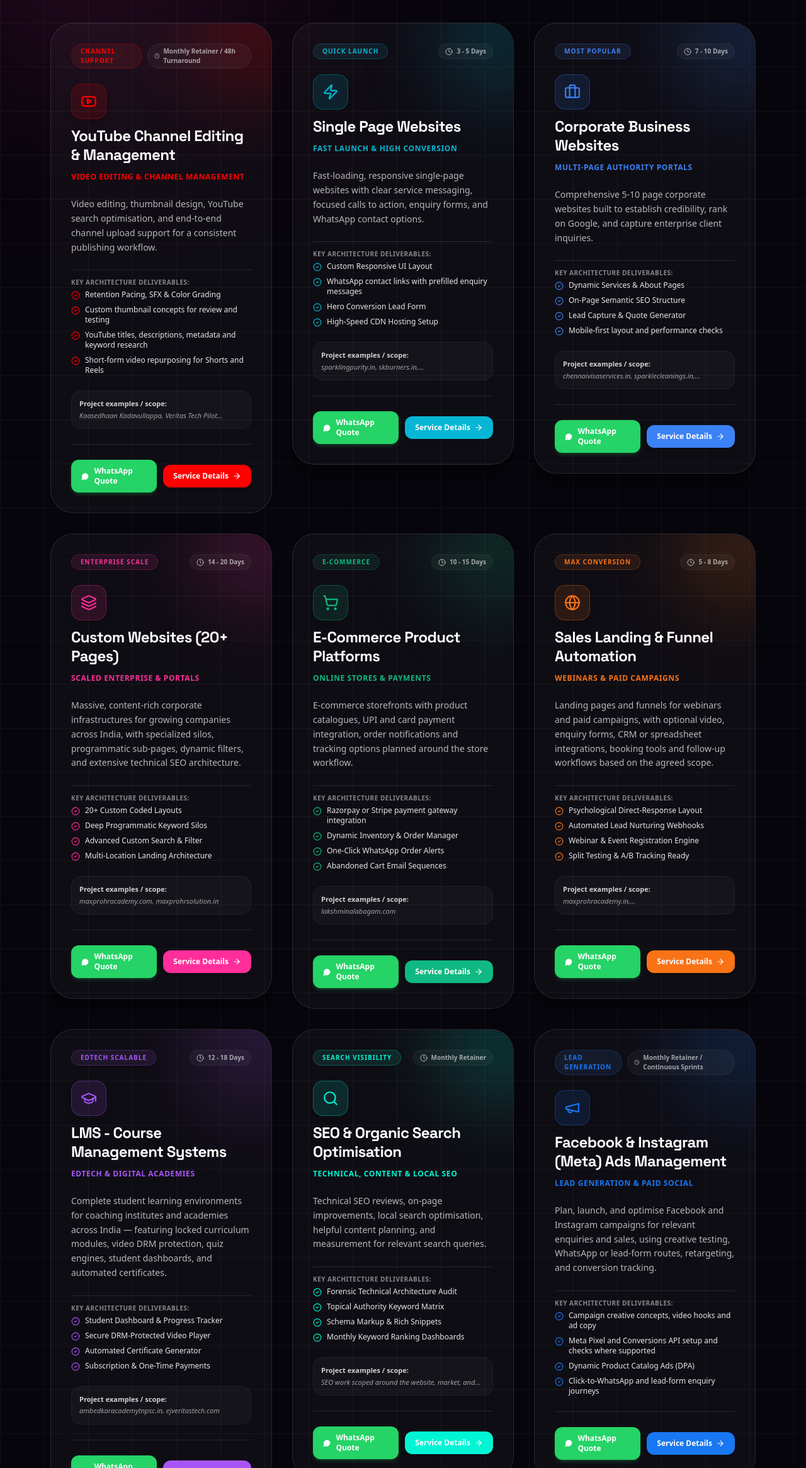
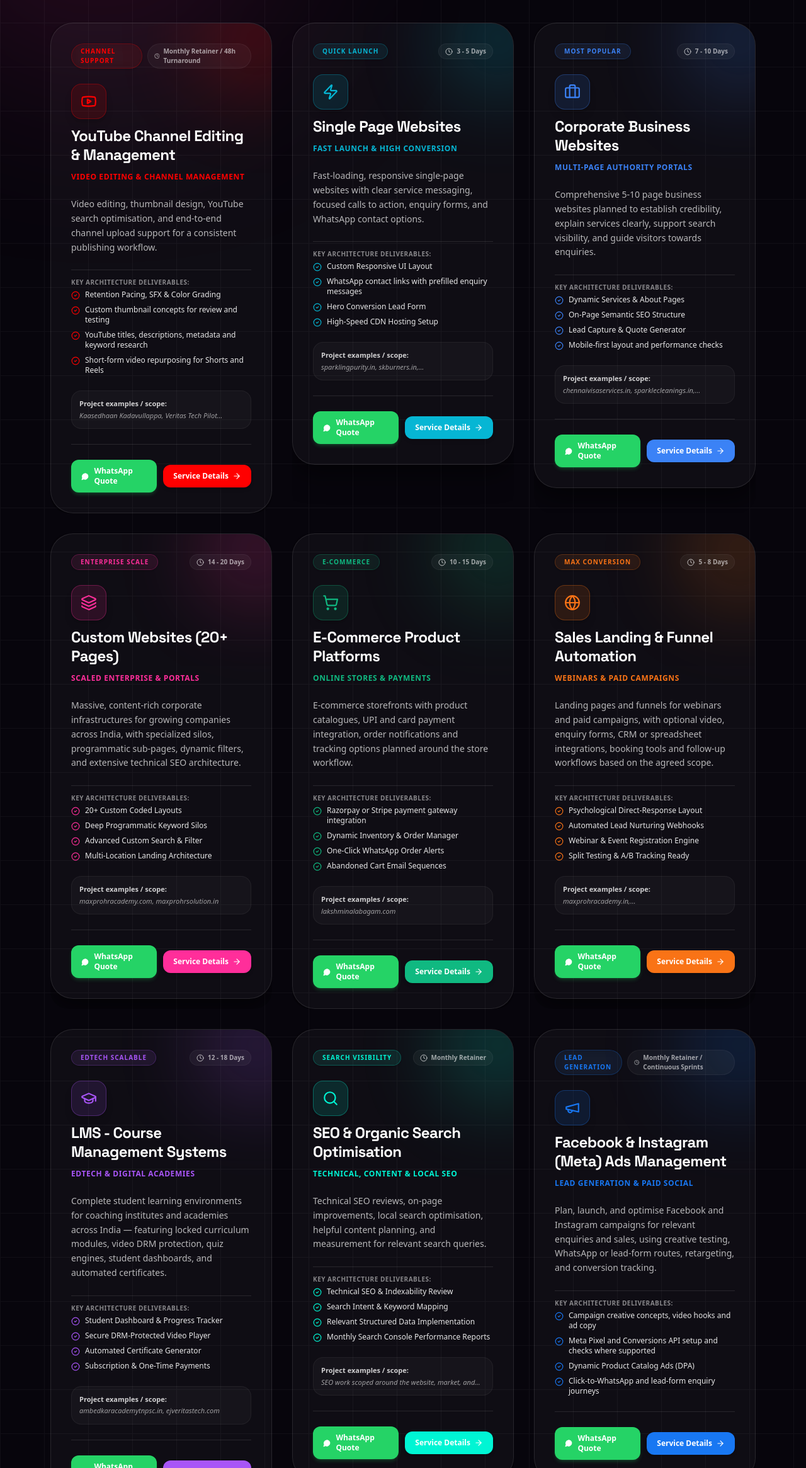
Before and after one commit to deenapriyanka00217-arch/my-dp-Digital, a React (Vite) app: page /services in a window 1280 px wide. Shown: the part 944-3275 px from the top of the page at 63% size. Built offline with nearby package versions, Linux system fonts and the light colour scheme.

Commit message:
Clarify SEO and website service deliverables

```diff
--- a/src/pages/Services.tsx
+++ b/src/pages/Services.tsx
@@ -70,7 +70,7 @@ const ALL_SERVICES = [
     priceGuide: 'From ₹25,000',
     color: '#3B82F6', // Royal Blue
     icon: Briefcase,
-    description: 'Comprehensive 5-10 page corporate websites built to establish credibility, rank on Google, and capture enterprise client inquiries.',
+    description: 'Comprehensive 5-10 page business websites planned to establish credibility, explain services clearly, support search visibility, and guide visitors towards enquiries.',
     deliverables: [
       'Dynamic Services & About Pages',
       'On-Page Semantic SEO Structure',
@@ -167,10 +167,10 @@ const ALL_SERVICES = [
     icon: Search,
     description: 'Technical SEO reviews, on-page improvements, local search optimisation, helpful content planning, and measurement for relevant search queries.',
     deliverables: [
-      'Forensic Technical Architecture Audit',
-      'Topical Authority Keyword Matrix',
-      'Schema Markup & Rich Snippets',
-      'Monthly Keyword Ranking Dashboards'
+      'Technical SEO & Indexability Review',
+      'Search Intent & Keyword Mapping',
+      'Relevant Structured Data Implementation',
+      'Monthly Search Console Performance Reports'
     ],
     examples: 'SEO work scoped around the website, market, and available evidence',
     link: '/services/seo'
```
